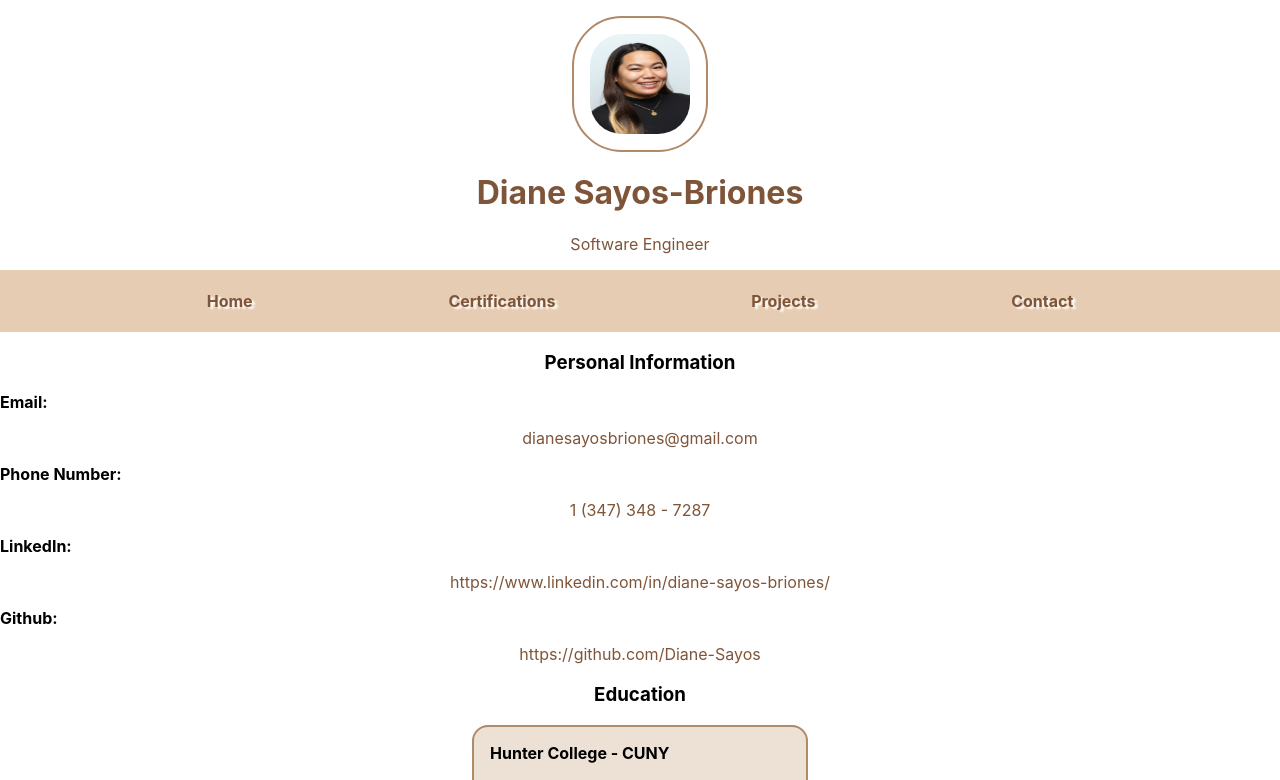
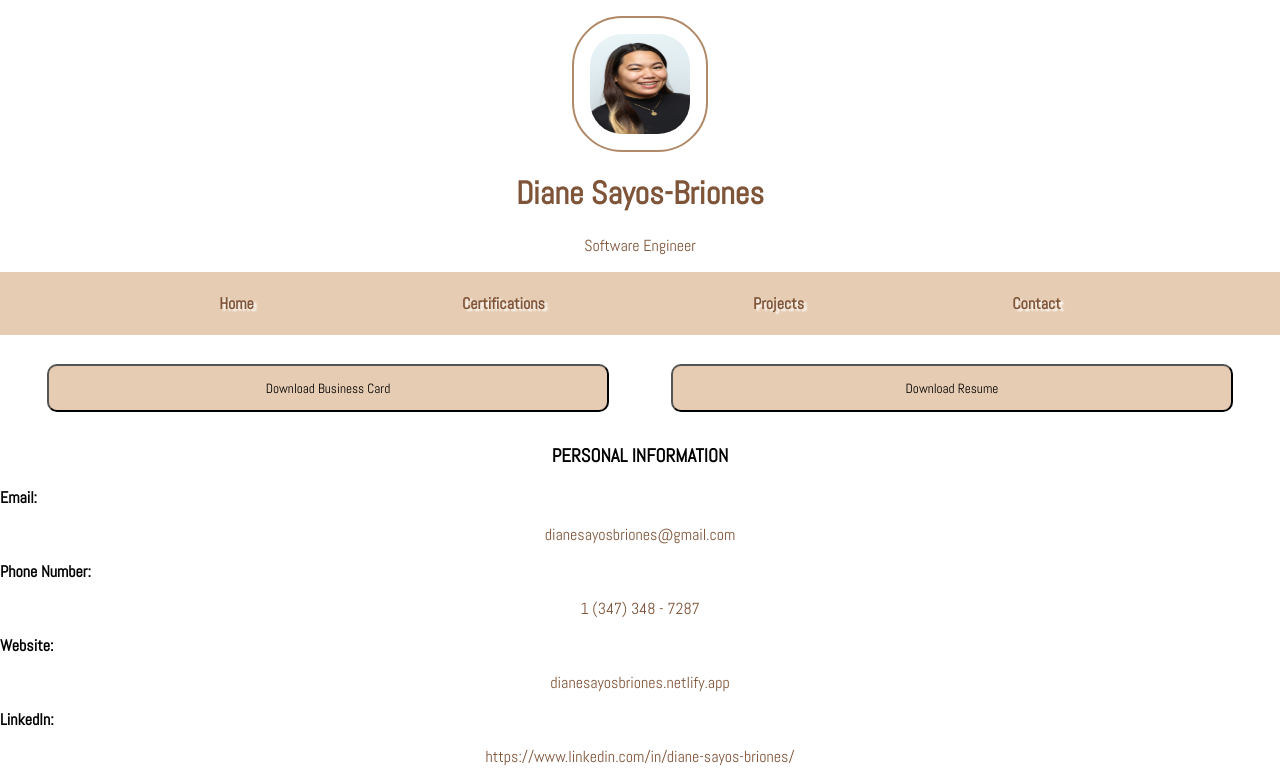
Before and after one commit to Diane-Sayos/Diane.Sayos.github.io, a React (Create React App) app: page / in a window 1280 px wide. Shown: the top 780 px of the page. Built offline with nearby package versions, Linux system fonts and the light colour scheme.

Commit message:
font family updated

```diff
--- a/public/index.html
+++ b/public/index.html
@@ -2,14 +2,14 @@
 <html lang="en">
   <head>
     <meta charset="utf-8" />
-    <link rel="icon" href="%PUBLIC_URL%/favicon.ico" />
+    <link rel="icon" href="#" />
     <meta name="viewport" content="width=device-width, initial-scale=1" />
     <meta name="theme-color" content="#000000" />
     <meta
       name="description"
       content="Web site created using create-react-app"
     />
-    <link rel="apple-touch-icon" href="%PUBLIC_URL%/logo192.png" />
+    <link rel="avatar-icon" href="#" />
     <!--
       manifest.json provides metadata used when your web app is installed on a
       user's mobile device or desktop. See https://developers.google.com/web/fundamentals/web-app-manifest/
@@ -24,7 +24,10 @@
       work correctly both with client-side routing and a non-root public URL.
       Learn how to configure a non-root public URL by running `npm run build`.
     -->
-    <title>React App</title>
+    <link rel="preconnect" href="https://fonts.googleapis.com">
+<link rel="preconnect" href="https://fonts.gstatic.com" crossorigin>
+<link href="https://fonts.googleapis.com/css2?family=Abel&family=Abril+Fatface&family=Merriweather:ital@0;1&family=Work+Sans:wght@400;500;800&display=swap" rel="stylesheet">
+    <title>Diane Sayos-Briones</title>
   </head>
   <body>
     <noscript>You need to enable JavaScript to run this app.</noscript>
--- a/src/App.css
+++ b/src/App.css
@@ -1,3 +1,4 @@
+
 .App {
   text-align: center;
 }
--- a/src/components/certifications/Certifications.js
+++ b/src/components/certifications/Certifications.js
@@ -15,7 +15,7 @@ import reactCourse from '../../images/Codecademy-react.png';
 const Certifications = () => {
     return (
         <section className="certifications">
-            <h2>Certifications</h2>
+            <h2>CERTIFICATIONS</h2>
             <div className="cards">
             <div className="card">
                     <div className="cert-container">
--- a/src/components/contact/Contact.css
+++ b/src/components/contact/Contact.css
@@ -14,3 +14,8 @@ form input, textarea, button {
 button {
     background-color: #E6CCB2;
 }
+
+.contact-buttons {
+    width: 45%;
+    margin: 1em auto;
+}
--- a/src/components/contact/Contact.js
+++ b/src/components/contact/Contact.js
@@ -1,15 +1,13 @@
 import './Contact.css';
 
-import MailIcon from '@mui/icons-material/Mail';
 
 const Contact = () => {
     return (
         <section className="contact">
-            <div className="mail-container">
-                <MailIcon />
+            <div className="buttons">
+                <button className="contact-buttons">Mail</button>
+                <button className="contact-buttons">Call</button>
             </div>
-            <button>Mail</button>
-            <button>Call</button>
             <article className="contact-form">
                 <form>
                     <input
@@ -28,7 +26,7 @@ const Contact = () => {
                         rows="20"
                         required
                     />
-                    <button type="submit">Send Email</button>
+                    <button type="submit">Send Message</button>
                 </form>
             </article>
         </section>
--- a/src/components/home/Home.css
+++ b/src/components/home/Home.css
@@ -1,3 +1,7 @@
+* {
+    font-family: Abel;
+}
+
 .tech-stack {
     display: flex;
     flex-flow: row wrap;
@@ -24,3 +28,13 @@ img {
 h3 {
     text-align: center;
 }
+
+.buttons {
+    display: flex;
+    flex-direction: row;
+    margin: 1em;
+}
+.home-buttons {
+    width: 45%;
+    margin: 1em auto;
+}
--- a/src/components/home/Home.js
+++ b/src/components/home/Home.js
@@ -18,19 +18,25 @@ import vscodePic from '../../images/vscode.png';
 const Home = () => {
     return (
         <section className="home">
+            <div className="buttons">
+                <button className="home-buttons">Download Business Card</button>
+                <button className="home-buttons">Download Resume</button>
+            </div>
         <article className="personal-info">
-            <h3>Personal Information</h3>
+            <h3>PERSONAL INFORMATION</h3>
             <strong>Email:</strong>
             <p>dianesayosbriones@gmail.com</p>
             <strong>Phone Number:</strong>
             <p>1 (347) 348 - 7287</p>
+            <strong>Website:</strong>
+            <p>dianesayosbriones.netlify.app</p>
             <strong>LinkedIn:</strong>
             <p>https://www.linkedin.com/in/diane-sayos-briones/</p>
             <strong>Github:</strong>
             <p>https://github.com/Diane-Sayos</p>
         </article>
         <article className="education">
-            <h3>Education</h3>
+            <h3>EDUCATION</h3>
             <div className="card">
                 <strong>Hunter College - CUNY</strong>
                 <p>Bachelor of Arts in Dance, Minor in Psychology</p>
@@ -41,7 +47,7 @@ const Home = () => {
                 <p>Web Development - PERN Stack</p>
             </div>
         </article>
-        <h3>Tech Stack</h3>
+        <h3>TECH STACK</h3>
         <article className="tech-stack">
             <div className="stack-container">
                 <img src={jsPic} alt="Javascript" />
```
